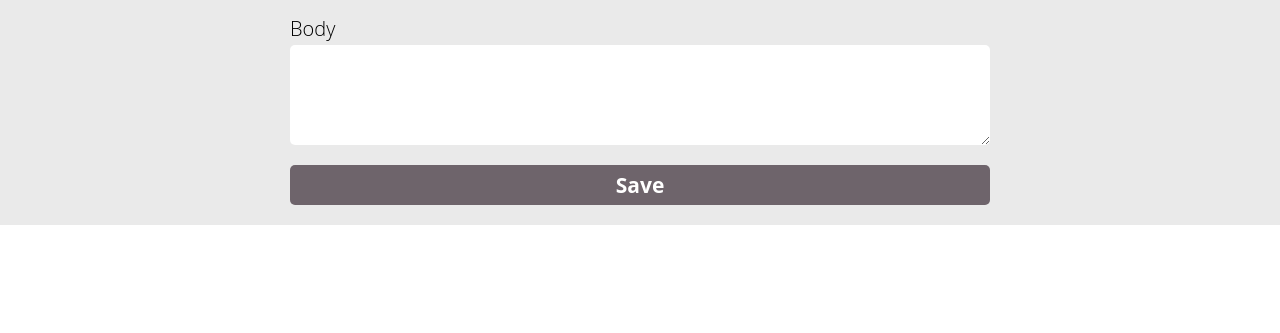
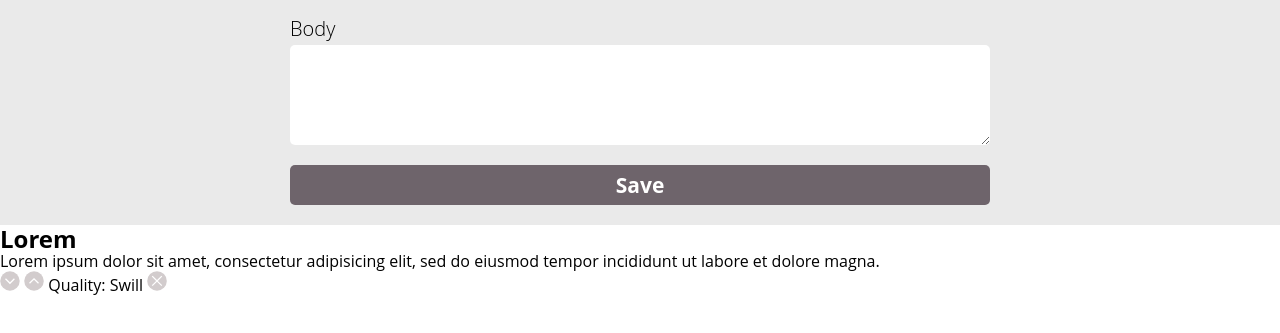
Before and after one commit to dForDeveloper/ideabox-triples, a plain HTML site: page index.html in a window 1280 px wide. Shown: the part 163-496 px from the top of the page. Drawn offline with Linux system fonts and the light colour scheme.

Commit message:
Insert temporary idea card

```diff
--- a/index.html
+++ b/index.html
@@ -26,6 +26,19 @@
   </main>
   <section>
     <!-- idea cards go here -->
+    <article data-id="9999">
+      <h2>Lorem</h2>
+      <p>
+        Lorem ipsum dolor sit amet, consectetur adipisicing elit, sed do
+         eiusmod tempor incididunt ut labore et dolore magna.
+      </p>
+      <div class="idea-footer">
+        <img src="images/downvote.svg" alt="downvote">
+        <img src="images/upvote.svg" alt="upvote">
+        Quality: <span class="quality">Swill</span>
+        <img src="images/delete.svg" alt="delete">
+      </div>
+    </article>
   </section>
   <script type="text/javascript" src="js/idea.js"></script>
   <script type="text/javascript" src="js/main.js"></script>
--- a/js/main.js
+++ b/js/main.js
@@ -1,8 +1,6 @@
 get('.save').addEventListener('click', function(event) {
   event.preventDefault();
   var id = localStorage.length;
-  // var title = document.getElementById('title-input').value;
-  // var body = document.getElementById('body-input').value;
   var title = get('#title-input').value;
   var body = get('#body-input').value;
   var newIdea = new Idea(id, title, body);
@@ -29,7 +27,7 @@ function addCard(idea) {
   <div class="idea-footer">
     <img src="images/downvote.svg" alt="downvote">
     <img src="images/upvote.svg" alt="upvote">
-    Quality: ${idea.quality}
+    Quality: <span class="quality">${idea.quality}</span>
     <img src="images/delete.svg" alt="delete">
   </div>`;
   get('section').prepend(newCard);
```
